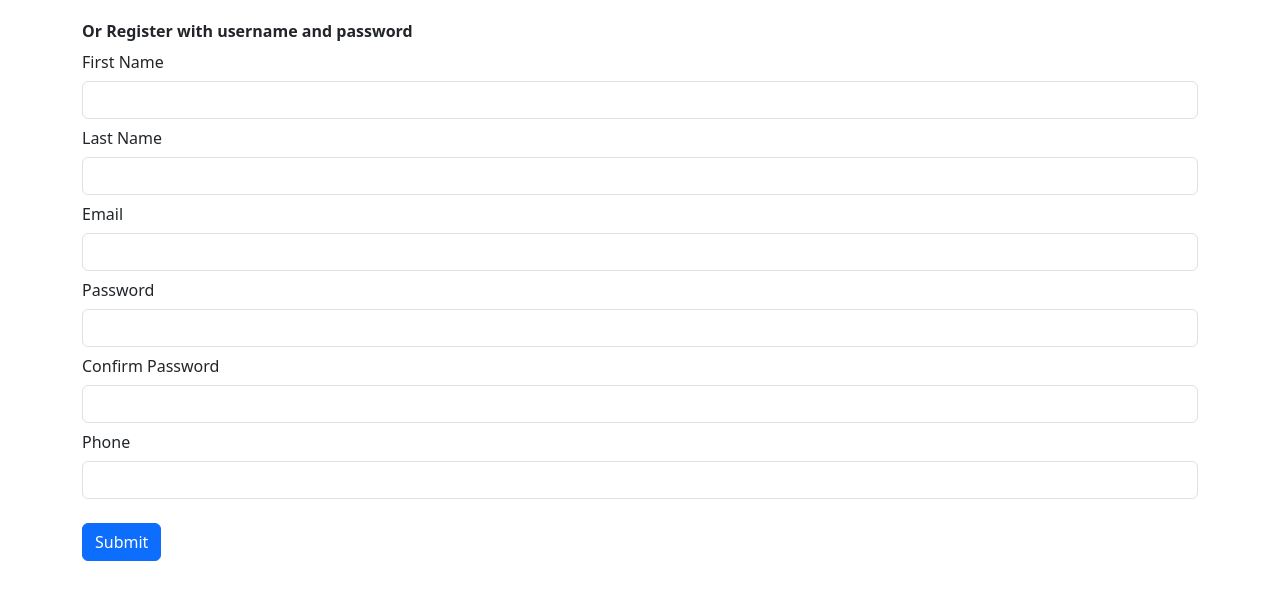
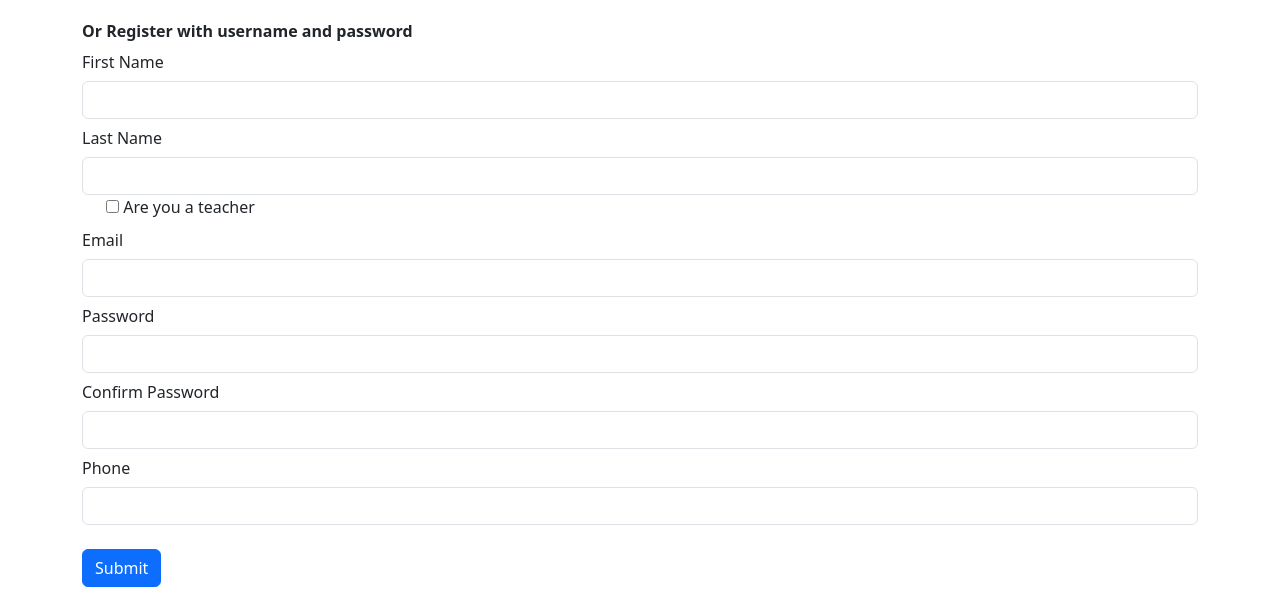
Before and after one commit to Rgopalam17010806/dojoproject, a Flask app: page /signup in a window 1280 px wide. Shown: the part 211-800 px from the top of the page. Run offline with Flask 3, Linux system fonts and the light colour scheme.

Commit message:
added is teacher

```diff
--- a/website/auth.py
+++ b/website/auth.py
@@ -15,7 +15,8 @@ GOOGLE_DISCOVERY_URL = (
     "https://accounts.google.com/.well-known/openid-configuration"
 )
 
-
+os.environ['GOOGLE_CLIENT_ID'] = '521818669426-2grb3c6jndhp1ohfva773ka0m22ng60s.apps.googleusercontent.com'
+os.environ['GOOGLE_CLIENT_SECRET'] = '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'
 os.environ['OAUTHLIB_INSECURE_TRANSPORT'] = '1'
 
 GOOGLE_CLIENT_ID = os.environ.get('GOOGLE_CLIENT_ID', None)
@@ -124,6 +125,7 @@ def signup():
         email = request.form.get("email")
         firstName = request.form.get("firstName")
         lastName = request.form.get("lastName")
+        isteacher = request.form.get("isTeacher")
         password = request.form.get("password")
         confirm = request.form.get("confirm")
         phone = request.form.get("phone")
@@ -136,7 +138,7 @@ def signup():
             flash('Passwords dont match', category='error')
         else:
             user = User(email=email, password=generate_password_hash(password), first_name=firstName,
-                        last_name=lastName, phone=phone, type='CUSTOM')
+                        last_name=lastName, phone=phone, isteacher=isteacher,type='CUSTOM')
             db.session.add(user)
             db.session.commit()
             flash('Account created', category='success')
--- a/website/models.py
+++ b/website/models.py
@@ -8,6 +8,7 @@ from wtforms.validators import DataRequired
 class User(db.Model, UserMixin):
     id = db.Column(db.Integer, primary_key=True)
     email = db.Column(db.String(150), unique=True, nullable=False)
+    isteacher = db.Column(db.Boolean, unique=False, default = False)
     password = db.Column(db.String(150), nullable=False)
     first_name = db.Column(db.String(150))
     last_name = db.Column(db.String(150))
--- a/website/templates/sign_up.html
+++ b/website/templates/sign_up.html
@@ -26,31 +26,53 @@
 <b>Or Register with username and password</b>
 <br/>
 <form method="post">
+
+  <!--user enters thier firstname-->
   <div class="form-group">
     <label for="firstName" class="col-3 col-form-label">First Name</label>
       <input id="firstName" name="firstName" type="text" required="required" class="form-control">
   </div>
+
+  <!--user enters thier lastname-->
   <div class="form-group">
     <label for="lastName" class="col-3 col-form-label">Last Name</label>
     <input id="lastName" name="lastName" type="text" class="form-control">
   </div>
+
+  <!--user chooses if they are a teacher or not-->
+  <div class="form-check">
+    <input class="isTeacher" type="checkbox" value="" id="flexCheckDefault">
+    <label class="isTeacher" for="flexCheckDefault">
+      Are you a teacher
+    </label>
+  </div>
+
+  <!--user enters thier Email-->
   <div class="form-group">
     <label for="email" class="col-3 col-form-label">Email</label>
      <input id="email" name="email" type="text" class="form-control" required="required">
   </div>
+
+  <!--user enters thier password-->
   <div class="form-group">
     <label for="password" class="col-3 col-form-label">Password</label>
     <input id="password" name="password" type="password" class="form-control" required="required">
   </div>
+
+  <!--user confirms thier email-->
   <div class="form-group">
     <label for="confirm" class="col-3 col-form-label">Confirm Password</label>
     <input id="confirm" name="confirm" type="password" class="form-control" required="required">
   </div>
+
+  <!--user enters thier Phone number-->
   <div class="form-group">
     <label for="phone" class="col-3 col-form-label">Phone</label>
     <input id="phone" name="phone" type="text" class="form-control">
   </div>
   <br/>
+
+  <!--user clicks submit-->
   <div class="form-group">
     <button name="submit" type="submit" class="btn btn-primary">Submit</button>
   </div>
```
Also changed, not shown: instance/database.db, website/static/image1.jpg (added), website/static/rasperrypilogo.jpg (added), website/templates/home.html (line endings or trailing spaces).
